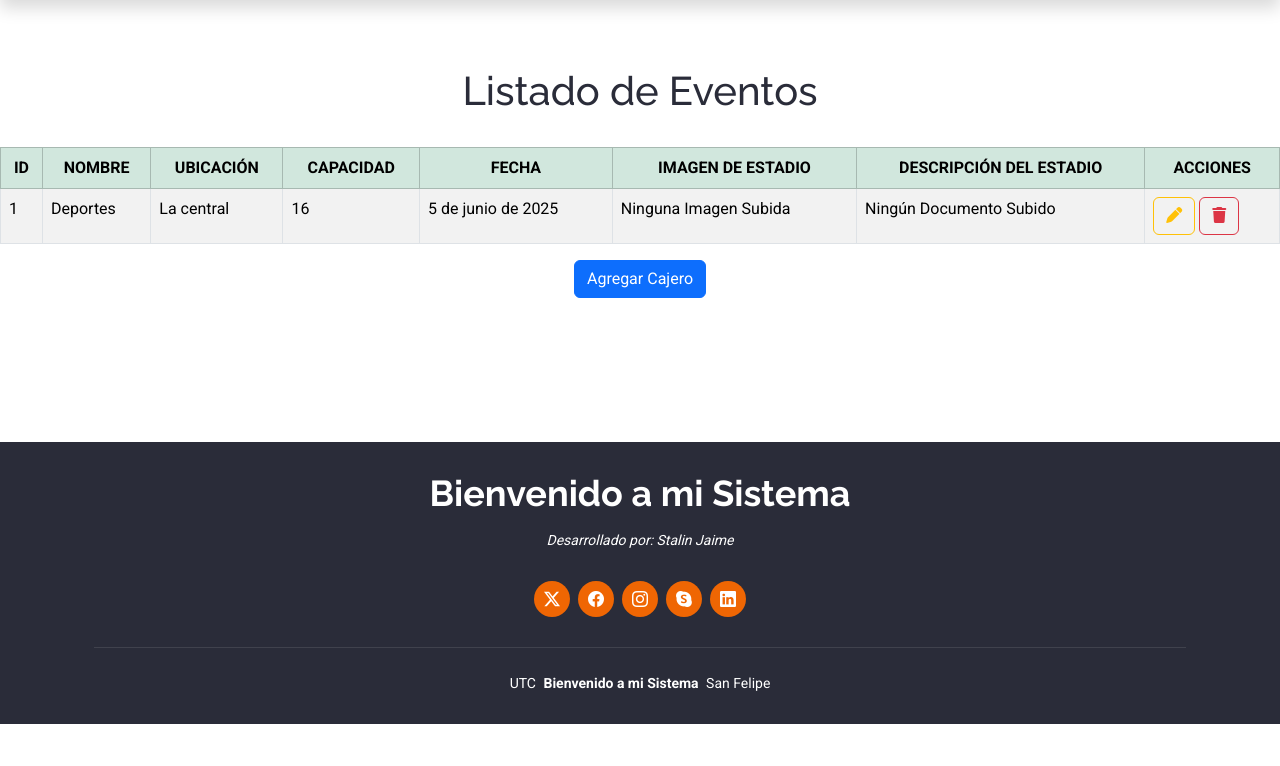
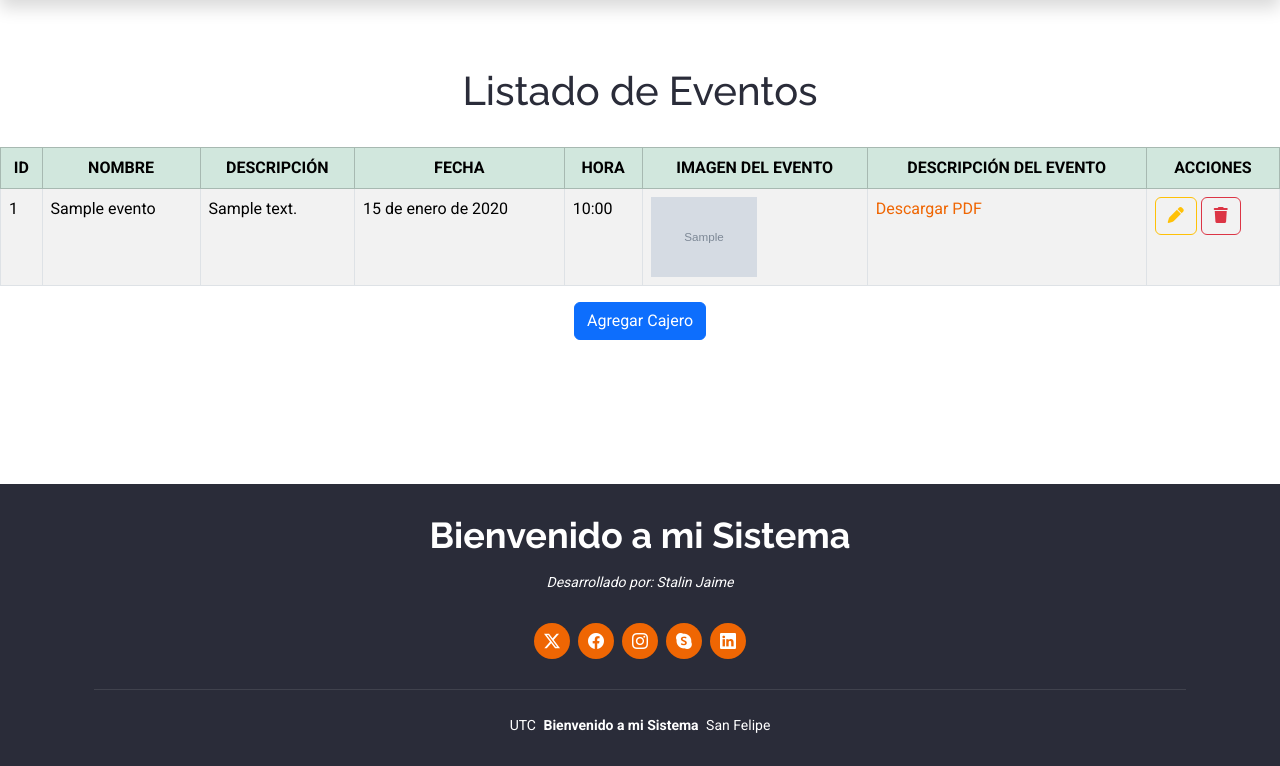
Before and after one commit to Stalin202-cpu/eventosSJ, a Django app: template Aplicaciones/Eventos/templates/inicio2.html in a window 1280 px wide. Shown: the part 77-843 px from the top of the page. Before the commit the page ends 801 px from the top, so only its background shows below. Run offline with Django 5.2, Linux system fonts and the light colour scheme; data comes from the database, SQL or seed files in the repository; tables that the repository leaves empty hold one stand-in row (values such as "Sample post"); the template is opened without the code that fills it: values that come from a table or form of the project are taken from there, most other values are stand-ins (such as "Sample title", 1, 10 or a date in 2020); grey boxes marked "Sample" are stand-in pictures; some libraries are stand-ins or nearby versions.

Commit message:
Eventos2

```diff
--- a/Aplicaciones/Eventos/templates/inicio2.html
+++ b/Aplicaciones/Eventos/templates/inicio2.html
@@ -10,34 +10,34 @@
             table-striped table-hover">
             <th>ID</th>
             <th>NOMBRE</th>
-            <th>UBICACIÓN</th>
-            <th>CAPACIDAD</th>
+            <th>DESCRIPCIÓN</th>
             <th>FECHA</th>
-            <th>IMAGEN DE ESTADIO</th>
-            <th>DESCRIPCIÓN DEL ESTADIO</th>
+            <th>HORA</th>
+            <th>IMAGEN DEL EVENTO</th>
+            <th>DESCRIPCIÓN DEL EVENTO</th>
             <th>ACCIONES</th>
 
         </tr>
     </thead>
     <tbody>
-        {% for cargoEstadio in Estadios %}
+        {% for cargoEvento in Eventos %}
             <tr>
-                <td>{{cargoEstadio.id}}</td>
-                <td>{{cargoEstadio.nombre}}</td>
-                <td>{{cargoEstadio.ubicacion}}</td>
-                <td>{{cargoEstadio.capacidad}}</td>
-                <td>{{cargoEstadio.fecha}}</td>
+                <td>{{cargoEvento.id}}</td>
+                <td>{{cargoEvento.nombre}}</td>
+                <td>{{cargoEvento.descripcion}}</td>
+                <td>{{cargoEvento.fecha}}</td>
+                <td>{{cargoEvento.hora}}</td>
                 <td>
-                    {% if cargoEstadio.logo %}
-                        <img src="{{ cargoEstadio.logo.url }}"
+                    {% if cargoEvento.logoEvento %}
+                        <img src="{{ cargoEstadio.logoEvento.url }}"
                         height="80px" alt="">
                     {% else %}
                         Ninguna Imagen Subida
                     {% endif %}
                 </td>
                 <td>
-                    {% if cargoEstadio.pdf %}
-                        <a href="{{ cargoEstadio.pdf.url }}" download>Descargar PDF</a>
+                    {% if cargoEvento.pdfEvento %}
+                        <a href="{{ cargoEvento.logoEvento.url }}" download>Descargar PDF</a>
                     {% else %}
                         Ningún Documento Subido
                     {% endif %}
```
Also changed, not shown: Aplicaciones/Eventos/views.py (+29 -2 lines), Aplicaciones/Eventos/templates/nuevoEvento.html (added).
